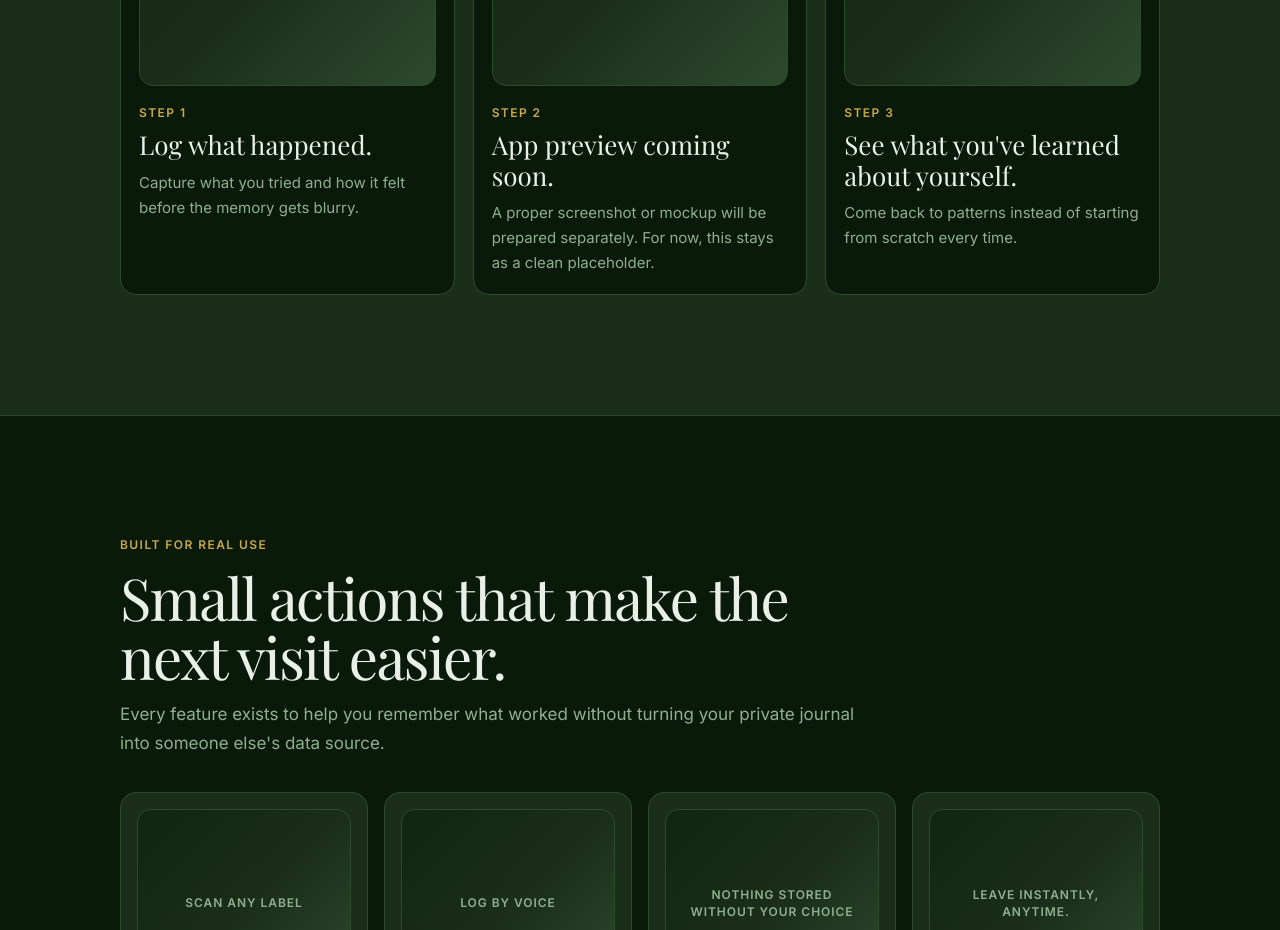
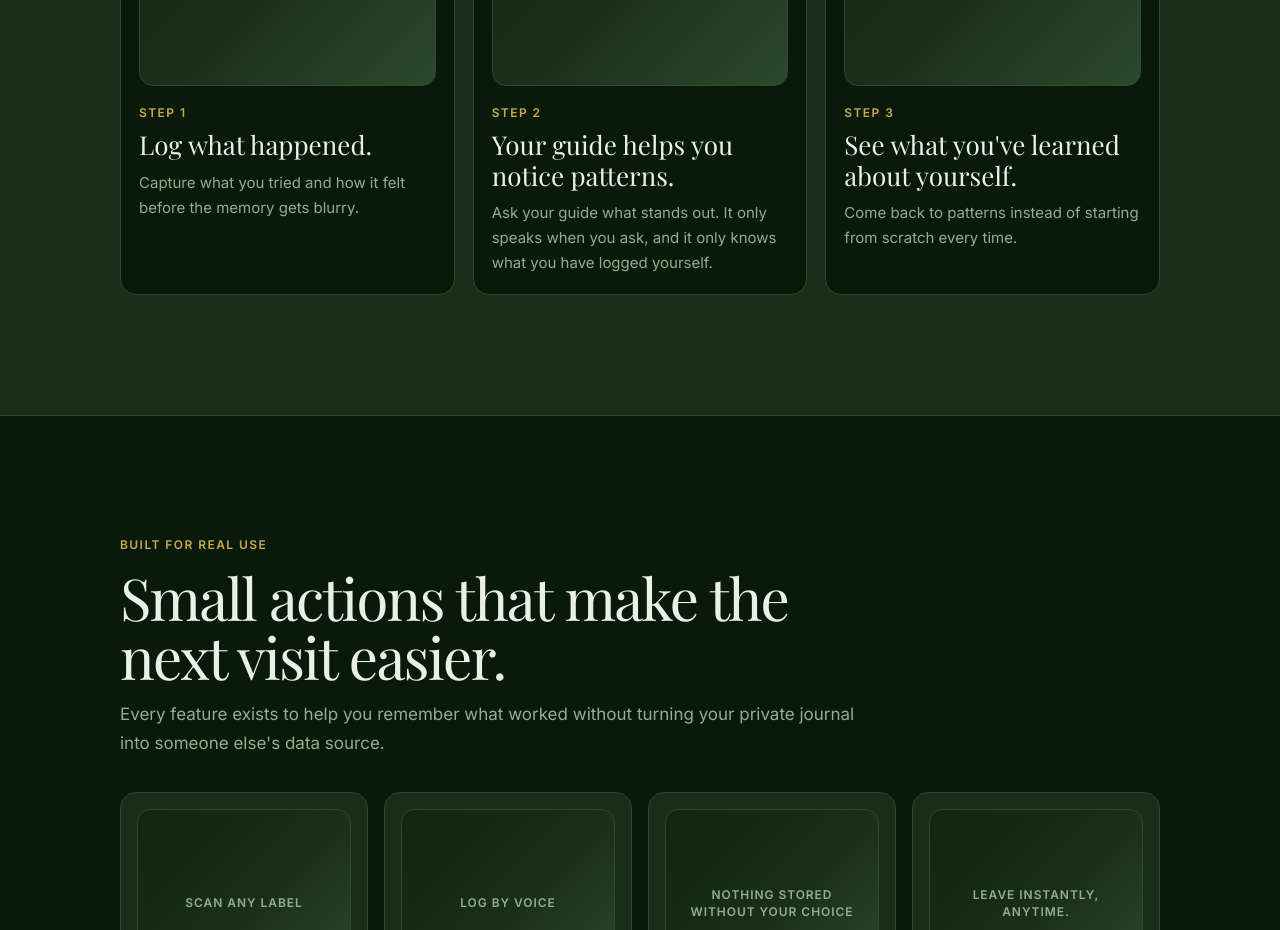
Before and after one commit to casevoiceai/my420journal-app, a React (Vite) app: page / in a window 1280 px wide. Shown: the part 1540-2470 px from the top of the page. Built offline with nearby package versions, Linux system fonts and the light colour scheme.

Commit message:
Replace Step 2 placeholder copy

```diff
--- a/src/marketing/MarketingProcess.jsx
+++ b/src/marketing/MarketingProcess.jsx
@@ -10,8 +10,8 @@ const processSteps = [
   },
   {
     step: 'Step 2',
-    title: 'App preview coming soon.',
-    body: 'A proper screenshot or mockup will be prepared separately. For now, this stays as a clean placeholder.',
+    title: 'Your guide helps you notice patterns.',
+    body: 'Ask your guide what stands out. It only speaks when you ask, and it only knows what you have logged yourself.',
     placeholder: 'App preview coming soon',
   },
   {
```
